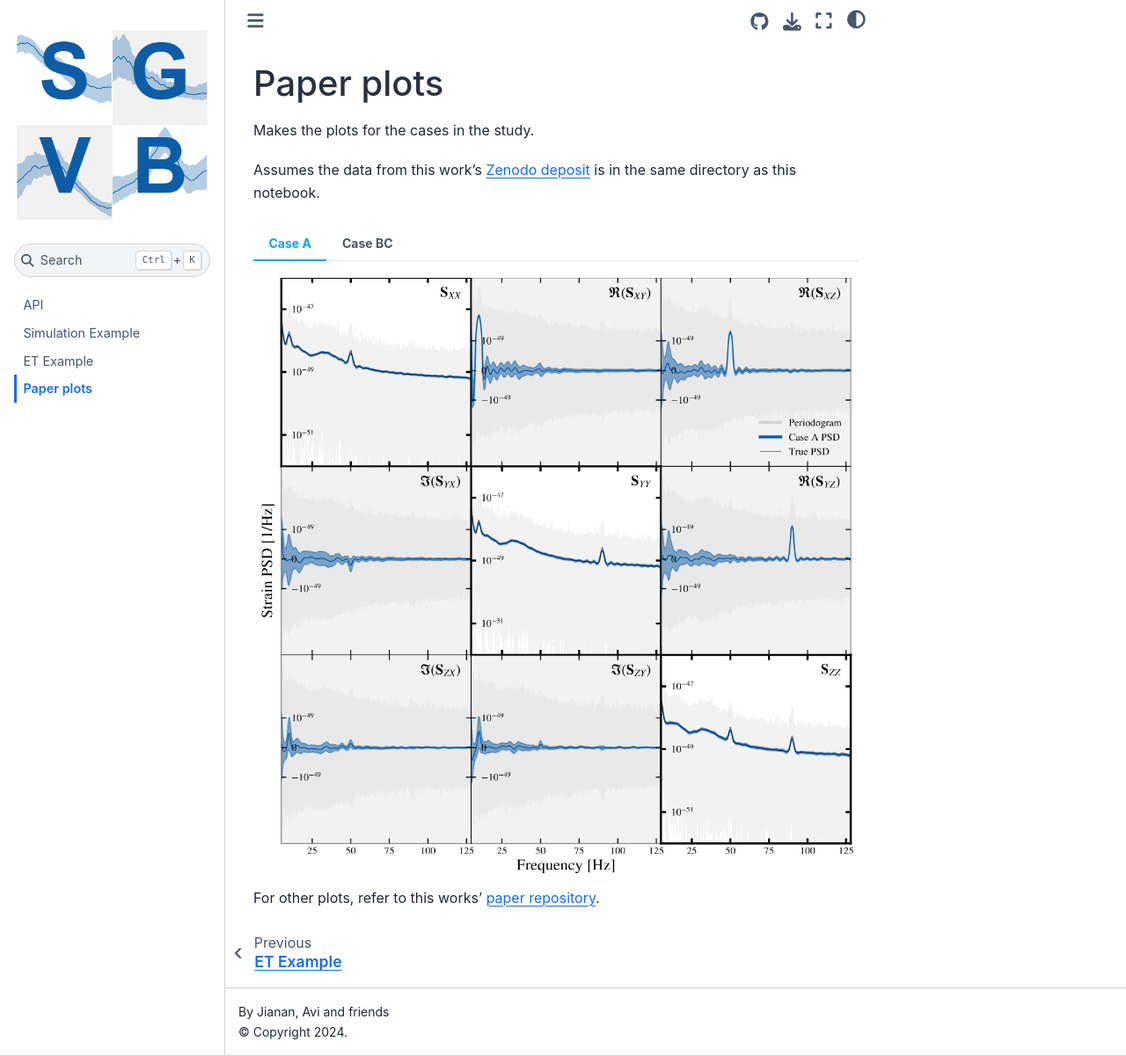
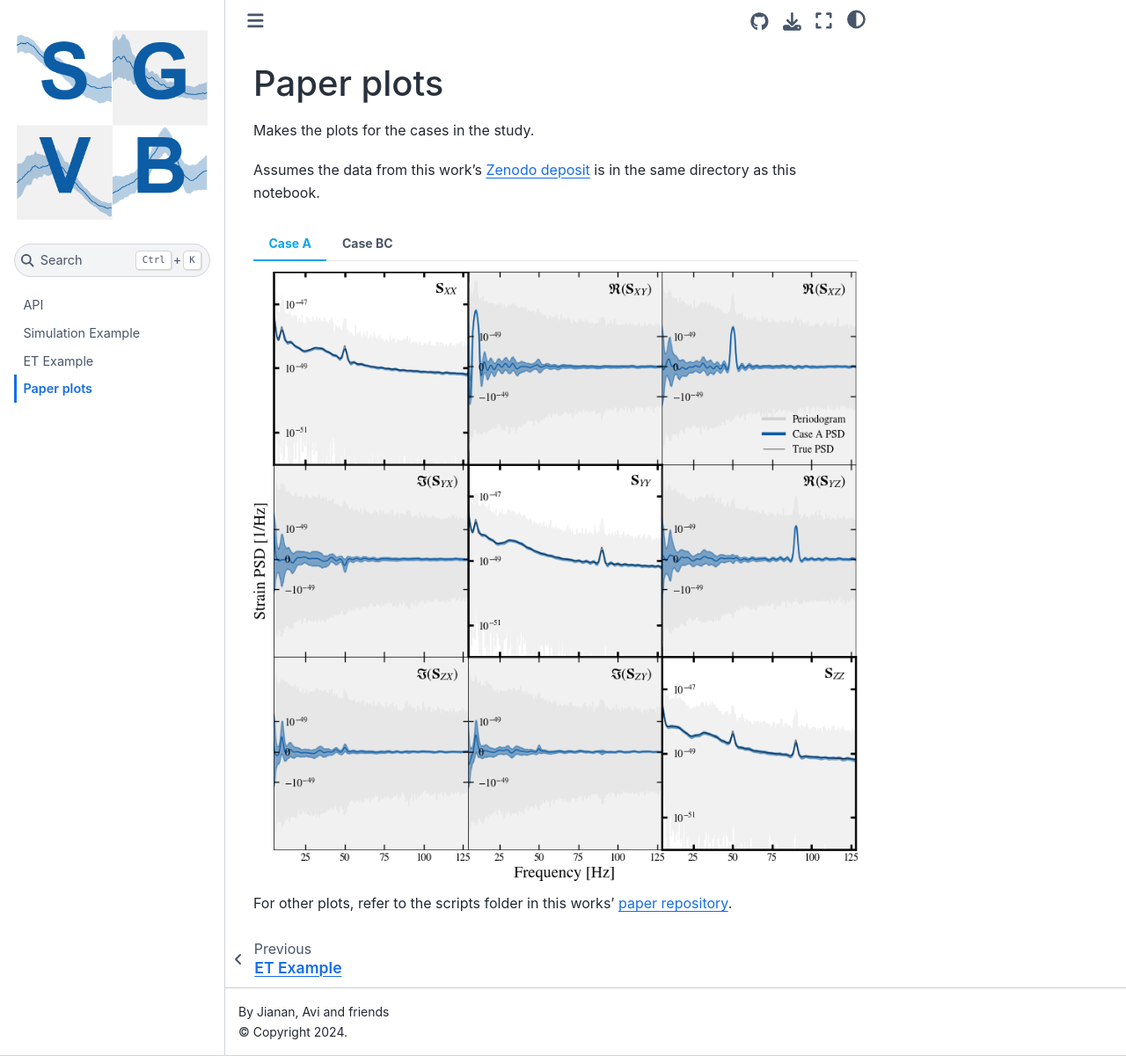
Before and after one commit to nz-gravity/sgvb_psd, a Jupyter Book: the page built from docs/examples/paper_plots.md, in a window 1280 px wide and 1201 px high. Shown: the whole window at 88% size. Built offline with Jupyter Book 1.0.4 settings and Sphinx 7.4.7 and the Sphinx Book theme 1.1.4, drawn with Linux system fonts in a browser that asks for light colours.

Commit message:
Adjust plots

`````diff
--- a/docs/examples/paper_plots.md
+++ b/docs/examples/paper_plots.md
@@ -5,7 +5,7 @@ Makes the plots for the cases in the study.
 Assumes the data from this work's [Zenodo deposit](https://zenodo.org/records/13789536) is in the same directory as this notebook.
 
 
-```{code-cell} ipython2
+```{code-cell} python
 import h5py
 import matplotlib.pyplot as plt
 import numpy as np
@@ -86,7 +86,8 @@ Case('C').plot(axes, fname='caseBC.png', color="C2")
 ![Case BC][Case BC]
 ````
 
-For other plots, refer to this works' [paper repository](https://github.com/nz-gravity/sgvb_psd_paper).
+For other plots, refer to the scripts folder in this works' [paper repository].
 
+[paper repository]: https://github.com/nz-gravity/sgvb_psd_paper
 [Case A]: caseA.png
 [Case BC]: caseBC.png
`````
Also changed, not shown: docs/examples/caseA.png, docs/examples/caseBC.png.
